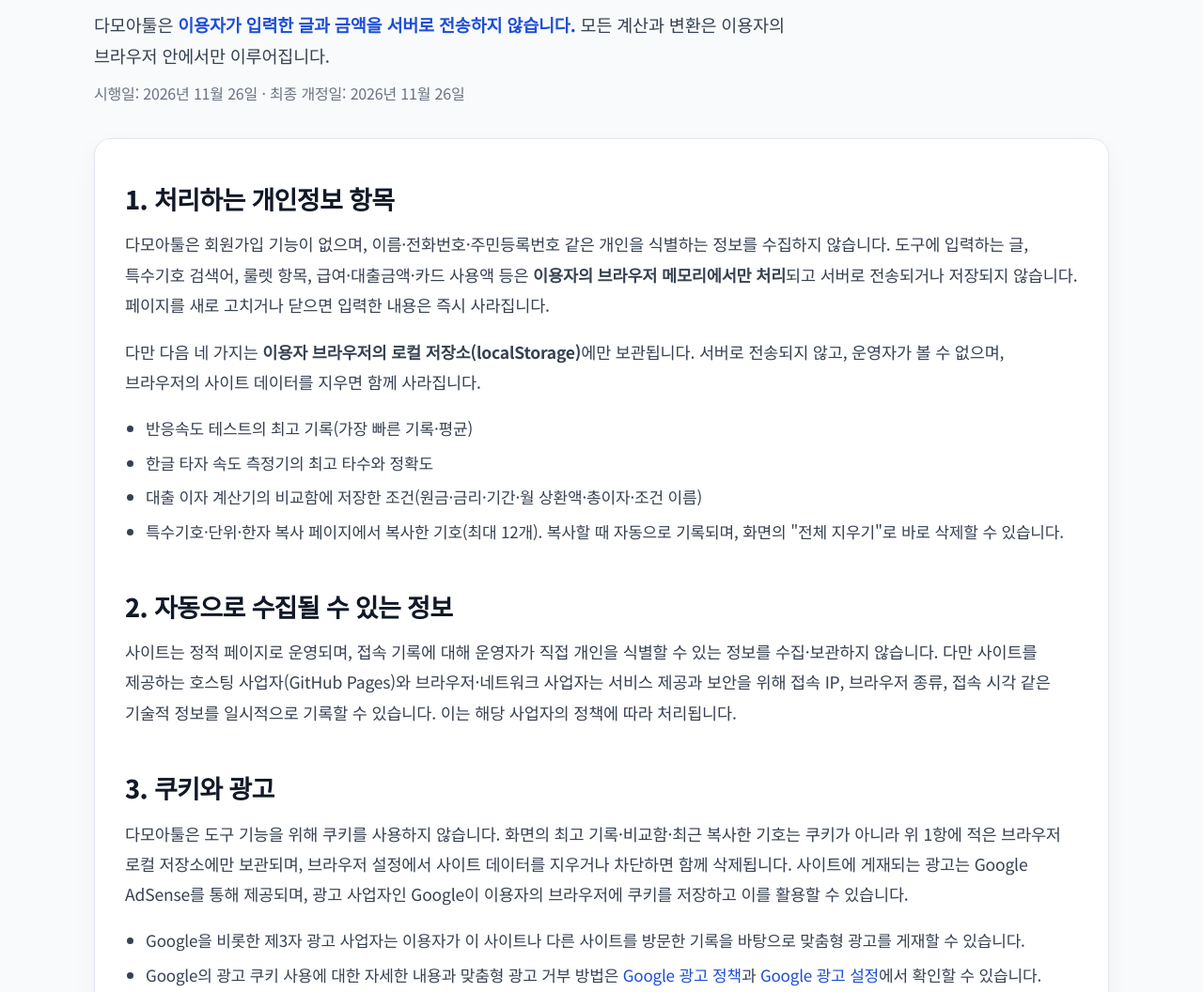
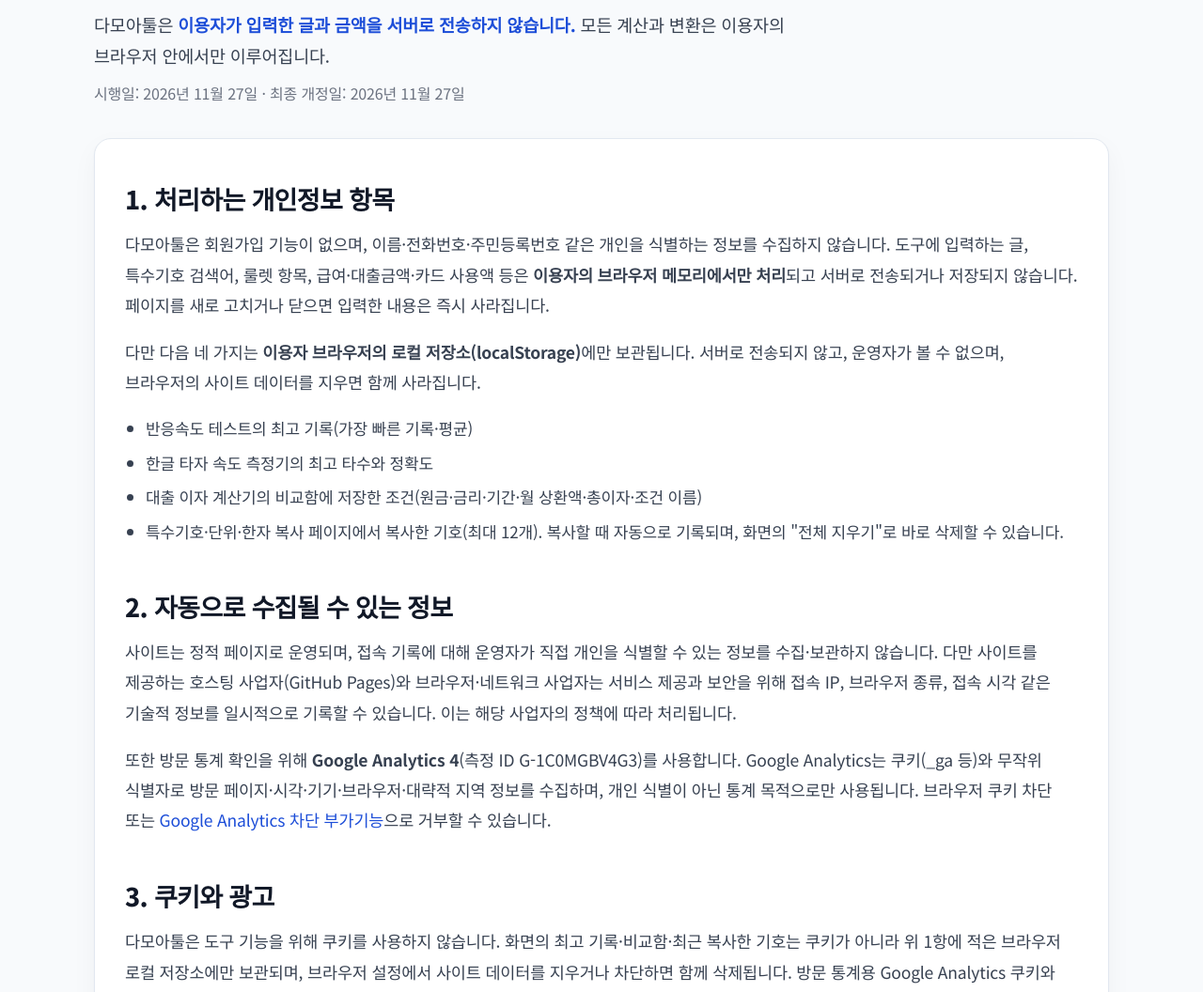
Before and after one commit to pogo-obaksa/damoatool, a plain HTML site: page privacy.html in a window 1280 px wide. Shown: the part 219-1275 px from the top of the page at 94% size. Drawn offline with Linux system fonts and the light colour scheme; a web font is replaced by a local one.

Commit message:
개인정보처리방침에 Google Analytics 4 사용 안내 추가
- 2항: GA4(G-1C0MGBV4G3) 수집 항목·목적·거부 방법(gaoptout) 안내
- 3항: 방문 통계용 GA 쿠키와 광고 사업자 쿠키 사용 문구 보완
- 시행일·최종 개정일 2026년 11월 27일로 갱신

```diff
--- a/privacy.html
+++ b/privacy.html
@@ -64,7 +64,7 @@
       </nav>
       <h1>개인정보처리방침</h1>
       <p class="lead">다모아툴은 <b>이용자가 입력한 글과 금액을 서버로 전송하지 않습니다.</b> 모든 계산과 변환은 이용자의 브라우저 안에서만 이루어집니다.</p>
-      <p class="lead" style="font-size:16px;color:var(--muted);margin-top:10px">시행일: 2026년 11월 26일 · 최종 개정일: 2026년 11월 26일</p>
+      <p class="lead" style="font-size:16px;color:var(--muted);margin-top:10px">시행일: 2026년 11월 27일 · 최종 개정일: 2026년 11월 27일</p>
     </div>
 
     <div class="panel" style="margin-top:26px">
@@ -81,9 +81,10 @@
 
         <h2>2. 자동으로 수집될 수 있는 정보</h2>
         <p>사이트는 정적 페이지로 운영되며, 접속 기록에 대해 운영자가 직접 개인을 식별할 수 있는 정보를 수집·보관하지 않습니다. 다만 사이트를 제공하는 호스팅 사업자(GitHub Pages)와 브라우저·네트워크 사업자는 서비스 제공과 보안을 위해 접속 IP, 브라우저 종류, 접속 시각 같은 기술적 정보를 일시적으로 기록할 수 있습니다. 이는 해당 사업자의 정책에 따라 처리됩니다.</p>
+        <p>또한 방문 통계 확인을 위해 <strong>Google Analytics 4</strong>(측정 ID G-1C0MGBV4G3)를 사용합니다. Google Analytics는 쿠키(_ga 등)와 무작위 식별자로 방문 페이지·시각·기기·브라우저·대략적 지역 정보를 수집하며, 개인 식별이 아닌 통계 목적으로만 사용됩니다. 브라우저 쿠키 차단 또는 <a href="https://tools.google.com/dlpage/gaoptout" target="_blank" rel="noopener">Google Analytics 차단 부가기능</a>으로 거부할 수 있습니다.</p>
 
         <h2>3. 쿠키와 광고</h2>
-        <p>다모아툴은 도구 기능을 위해 쿠키를 사용하지 않습니다. 화면의 최고 기록·비교함·최근 복사한 기호는 쿠키가 아니라 위 1항에 적은 브라우저 로컬 저장소에만 보관되며, 브라우저 설정에서 사이트 데이터를 지우거나 차단하면 함께 삭제됩니다. 사이트에 게재되는 광고는 Google AdSense를 통해 제공되며, 광고 사업자인 Google이 이용자의 브라우저에 쿠키를 저장하고 이를 활용할 수 있습니다.</p>
+        <p>다모아툴은 도구 기능을 위해 쿠키를 사용하지 않습니다. 화면의 최고 기록·비교함·최근 복사한 기호는 쿠키가 아니라 위 1항에 적은 브라우저 로컬 저장소에만 보관되며, 브라우저 설정에서 사이트 데이터를 지우거나 차단하면 함께 삭제됩니다. 방문 통계용 Google Analytics 쿠키와 광고 사업자 쿠키는 아래와 같이 사용됩니다. 사이트에 게재되는 광고는 Google AdSense를 통해 제공되며, 광고 사업자인 Google이 이용자의 브라우저에 쿠키를 저장하고 이를 활용할 수 있습니다.</p>
         <ul>
           <li>Google을 비롯한 제3자 광고 사업자는 이용자가 이 사이트나 다른 사이트를 방문한 기록을 바탕으로 맞춤형 광고를 게재할 수 있습니다.</li>
           <li>Google의 광고 쿠키 사용에 대한 자세한 내용과 맞춤형 광고 거부 방법은 <a href="https://policies.google.com/technologies/ads?hl=ko" target="_blank" rel="noopener">Google 광고 정책</a>과 <a href="https://adssettings.google.com" target="_blank" rel="noopener">Google 광고 설정</a>에서 확인할 수 있습니다.</li>
```
